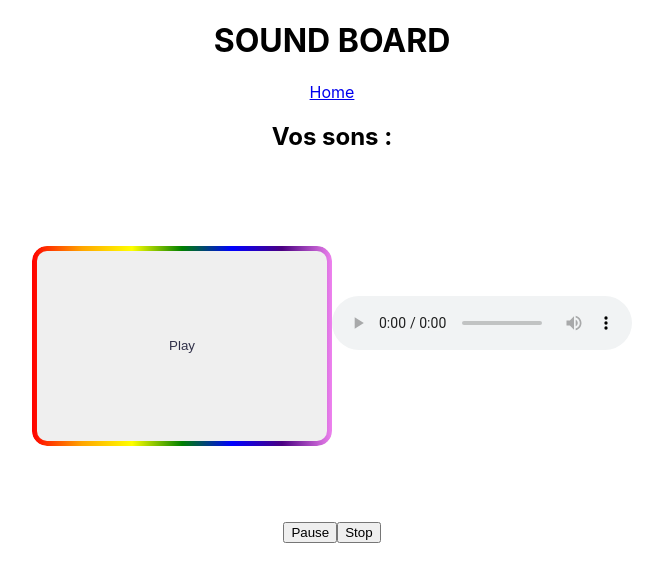
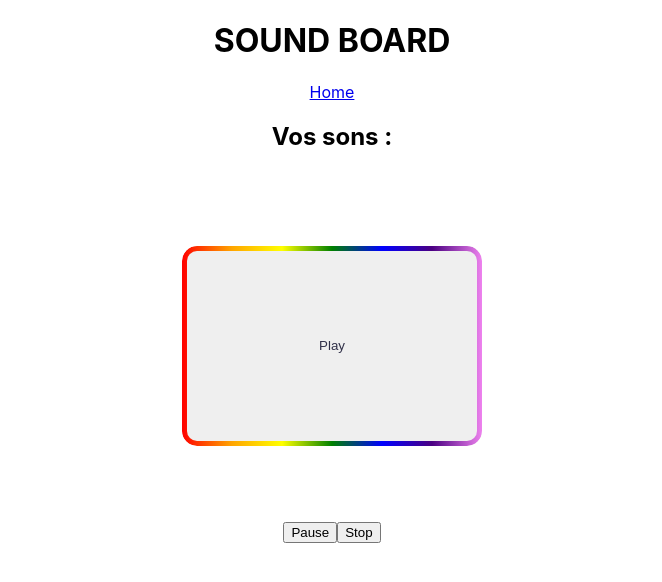
Before and after one commit to GuillaumeDaviid/Sound-Board, a React (Create React App) app in the folder sound-board/: page / in a window 1280 px wide. Shown: the top 582 px of the page, without its empty margins (308-970 px from the left). Built offline with nearby package versions, Linux system fonts and the light colour scheme.

Commit message:
card -> songs.map

```diff
--- a/sound-board/src/components/Home.tsx
+++ b/sound-board/src/components/Home.tsx
@@ -1,41 +1,57 @@
-import { useState, useEffect } from 'react';
+import React from 'react'
 // @ts-ignore
-import {songs} from '../song/songs.ts'
+import {songs} from '../data/songs.ts'
 import '../styles/Home.scss'
 
 export default function Home () {
-    const [playing, setPlaying] = useState(false);
-    let audio = new Audio("/greg.mp3")
+    //let audio = new Audio("/greg.mp3")
 
-    console.log(audio.paused)
+   const card = songs.map((data) => {
+    var audio = new Audio(data.src);
+    return(
+      <div>
+    <button className="Home_btn" onClick={() => start(audio)}>Play</button>
+    <div className='Home_player'>
+        <button onClick={() => pause(audio)}>Pause</button>
+        <button onClick={() => load(audio)}>Stop</button>
+    </div>
+    </div>
+
+    )
+   }
+   )
+
+    console.log(songs)
 
 
-      const start = () => {
+      const start = (audio) => {
         audio.play()
       };
 
-      const pause = () => {
+      const pause = (audio) => {
         audio.pause();
       }
 
-      const load = () => {
+      const load = (audio) => {
         audio.load()
       }
 
     return(
         <div className="Home">
             <h2>Vos sons : </h2>
+            {card}
 
-            <button className="Home_btn" onClick={start}>Play</button>
-
-
+            {/*<button className="Home_btn" onClick={start}>Play</button>*/}
+            {/*
+            <div className='audio-player'>
             <audio controls src="/greg.mp3" />
+            </div>
 
             <div className='Home_player'>
                 <button onClick={pause}>Pause</button>
                 <button onClick={load}>Stop</button>
             </div>
-
+    */}
         </div>
     )
 }
```
